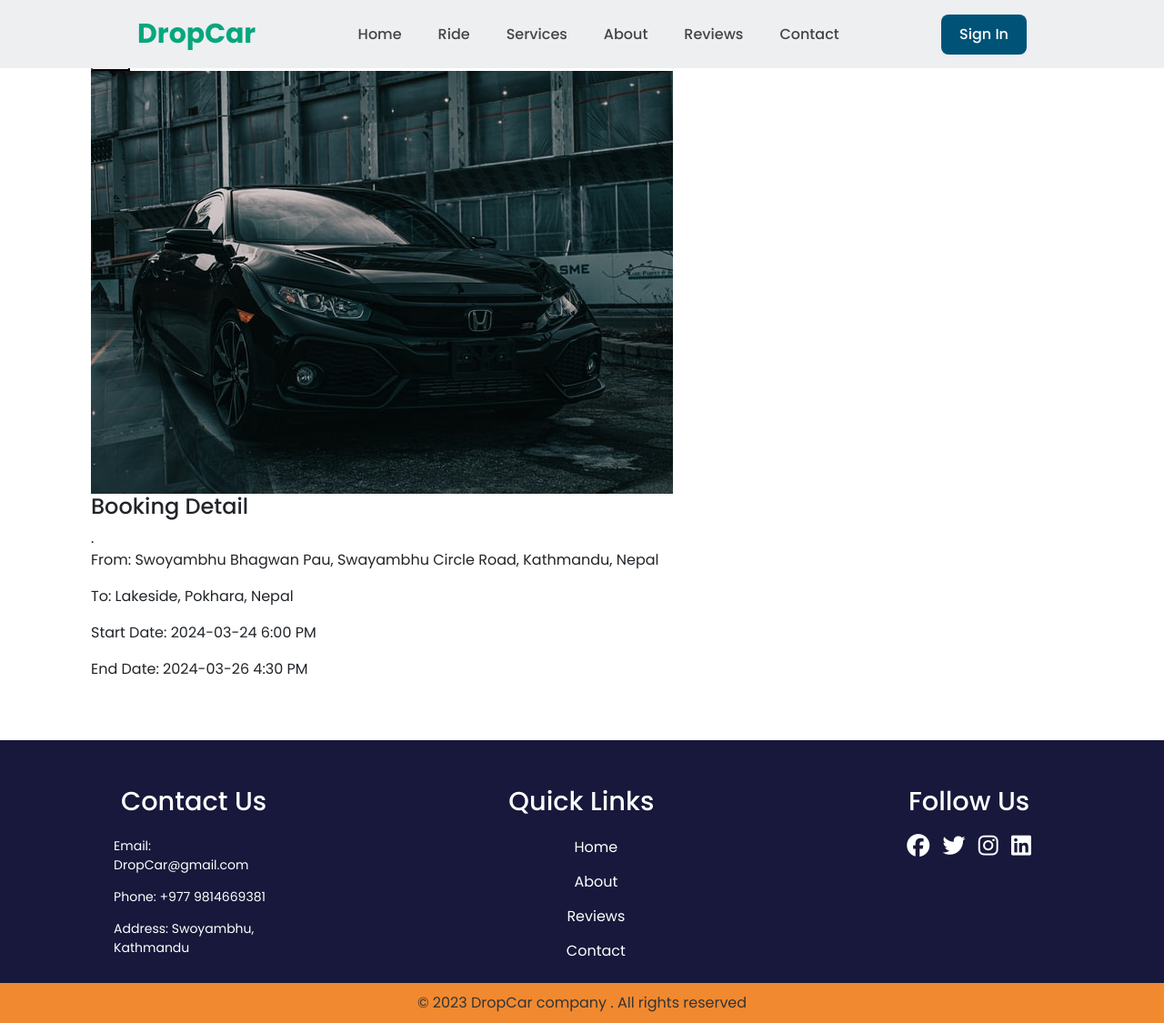
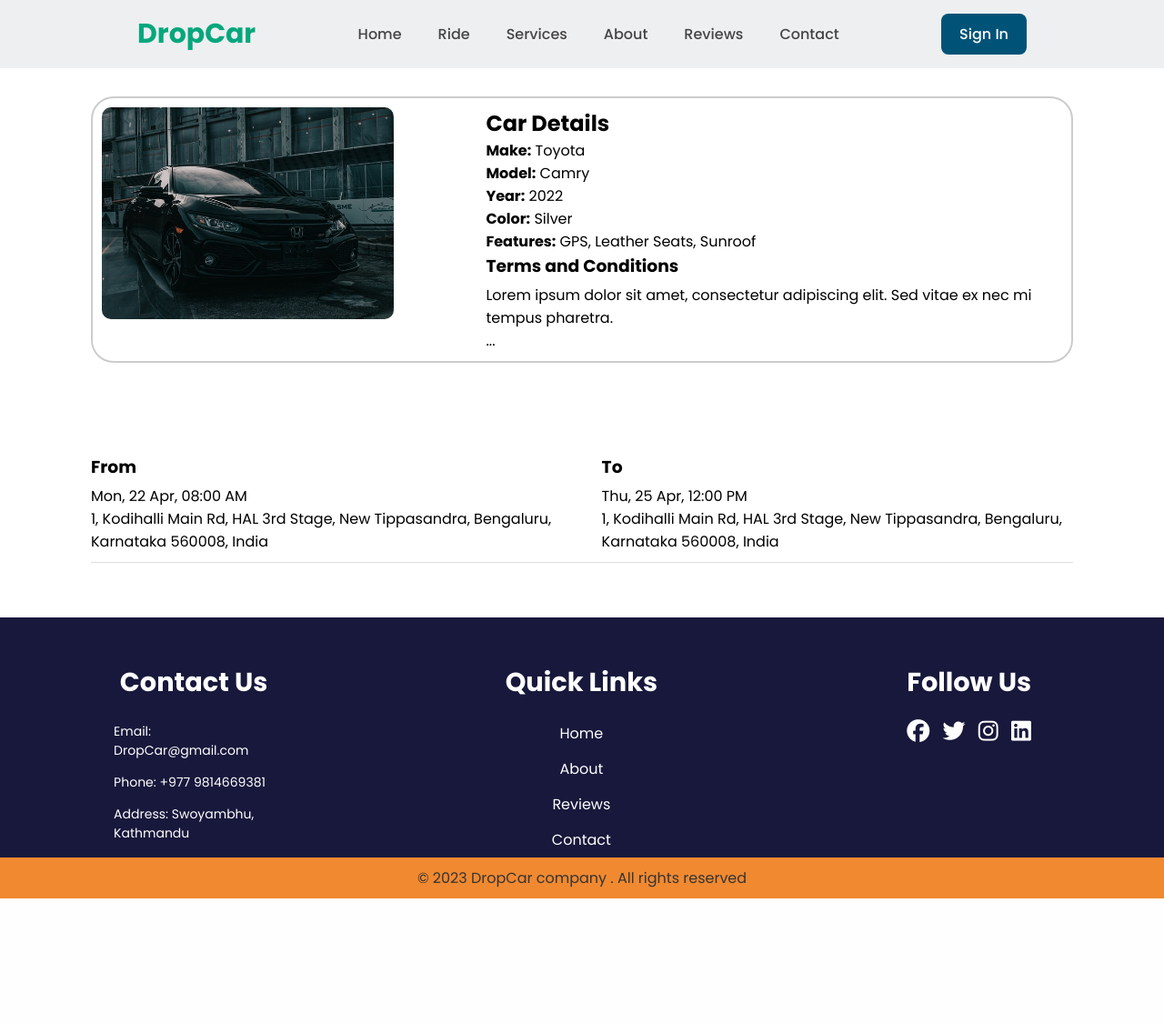
Before and after one commit to amonlegend/DropCar, a Django app: page /Rent_Car in a window 1280 px wide. Shown: the whole page at 91% size. After the commit the page ends 988 px from the top, so only its background shows below. Run offline with Django 5.2, Linux system fonts and the light colour scheme; some libraries are stand-ins or nearby versions.

Commit message:
rented car page creating

```diff
--- a/inventory/urls.py
+++ b/inventory/urls.py
@@ -7,7 +7,7 @@ urlpatterns = [
     path("search_vehicles",views.search_vehicles, name="search_vehicles"),
     path("display_car",views.display_car, name="display_car"),
     path("recommended_cars",views.recommended_cars, name="recommended_cars"),
-    # path('cropped_cars', views.crop_vehicle_image, name='crop_vehicle_image'),
     path('Rent_Car',views.Rent_Car, name='rent_car'),
     path('edit_booking_detail',views.edit_booking_detail, name='edit_booking_detail'),
+
 ]
--- a/static/css/RentCar.css
+++ b/static/css/RentCar.css
@@ -1,4 +1,4 @@
-.image-container {
+/* .image-container {
     display: flex;
     align-items: center;
     position: relative;
@@ -18,4 +18,62 @@
 .car-image img {
     display: block;
     max-width: 100%;
+} */
+.vehicle-container {
+    margin-top: 56px; /* Adjust margin as needed */
+    display: flex; /* Use flexbox for alignment */
+    align-items: flex-start; /* Center align items vertically */
+    border: 2px solid #ccc; /* Add border for box effect */
+    padding: 10px; /* Add padding for spacing */
+    border-radius: 25px;
 }
+
+.car-image {
+    flex: 0.4; /* Set car-image to take up 40% of the container's width */
+}
+
+.car-info {
+    flex: 0.6; /* Set car-info to take up 60% of the container's width */
+}
+
+.car-image img {
+    width: 76%; /* Make image fill its container */
+    height: auto; /* Maintain aspect ratio of the image */
+    object-fit: cover; /* Maintain aspect ratio and cover container */
+    border-radius: 10px; /* Add border radius to the image */
+}
+/* booking info */
+
+  .container {
+    display: flex;
+    flex-direction: column;
+    align-items: center;
+  }
+
+  .location-details {
+    display: flex;
+    justify-content: space-between;
+    width: 100%;
+    border-bottom: 1px solid #ddd;
+    padding-bottom: 10px;
+    margin-bottom: 10px;
+  }
+
+  .from, .to {
+    width: 48%;
+  }
+
+  h3 {
+    margin-bottom: 5px;
+  }
+
+  .home-delivery {
+    color: green;
+  }
+
+  .distance {
+    font-weight: bold;
+    text-align: center;
+    background-color: #f2f2f2;
+    padding: 5px 10px;
+  }
--- a/templates/RentCar.html
+++ b/templates/RentCar.html
@@ -1,11 +1,11 @@
 {% extends 'components/base.html' %}
     {% load static %}
     {% block style %}
-    <link href="https://cdn.jsdelivr.net/npm/bootstrap@5.3.3/dist/css/bootstrap.min.css" rel="stylesheet" integrity="sha384-QWTKZyjpPEjISv5WaRU9OFeRpok6YctnYmDr5pNlyT2bRjXh0JMhjY6hW+ALEwIH" crossorigin="anonymous">
+    <link rel="stylesheet" type="text/css" href="{% static 'css/RentCar.css' %}">
     {% endblock style %}
     {% block content %}
 <section>
-    <div class="vehicle-detail">
+    {% comment %} <div class="vehicle-detail">
         <button class="back-button">Back</button>
         <div class="car-image">
             <img src="static/images/car3.jpg" class="img-fluid" alt="Car Image">
@@ -19,6 +19,37 @@
             <p>Start Date: 2024-03-24 6:00 PM</p>
             <p>End Date: 2024-03-26 4:30 PM</p>
         </div>
+    </div>   {% endcomment %}
+    <div class="vehicle-container">
+        <div class="car-image">
+            <img src="static/images/car3.jpg" alt="Car Image">
+        </div>
+        <div class="car-info">
+            <h2>Car Details</h2>
+            <p><strong>Make:</strong> Toyota</p>
+            <p><strong>Model:</strong> Camry</p>
+            <p><strong>Year:</strong> 2022</p>
+            <p><strong>Color:</strong> Silver</p>
+            <p><strong>Features:</strong> GPS, Leather Seats, Sunroof</p>
+            <h3>Terms and Conditions</h3>
+            <p>Lorem ipsum dolor sit amet, consectetur adipiscing elit. Sed vitae ex nec mi tempus pharetra.</p>
+            <p>...</p>
+        </div>
     </div>
 </section>
+<section class="container">
+    <div class="location-details">
+      <div class="from">
+        <h3>From</h3>
+        <p>Mon, 22 Apr, 08:00 AM</p>
+        <p>1, Kodihalli Main Rd, HAL 3rd Stage, New Tippasandra, Bengaluru, Karnataka 560008, India</p>
+      </div>
+      <div class="to">
+        <h3>To</h3>
+        <p>Thu, 25 Apr, 12:00 PM</p>
+        <p>1, Kodihalli Main Rd, HAL 3rd Stage, New Tippasandra, Bengaluru, Karnataka 560008, India</p>
+      </div>
+    </div>
+  </section>
+
     {% endblock content %}
```
Also changed, not shown: inventory/views.py (line endings or trailing spaces), templates/paymentCar.html (deleted).
